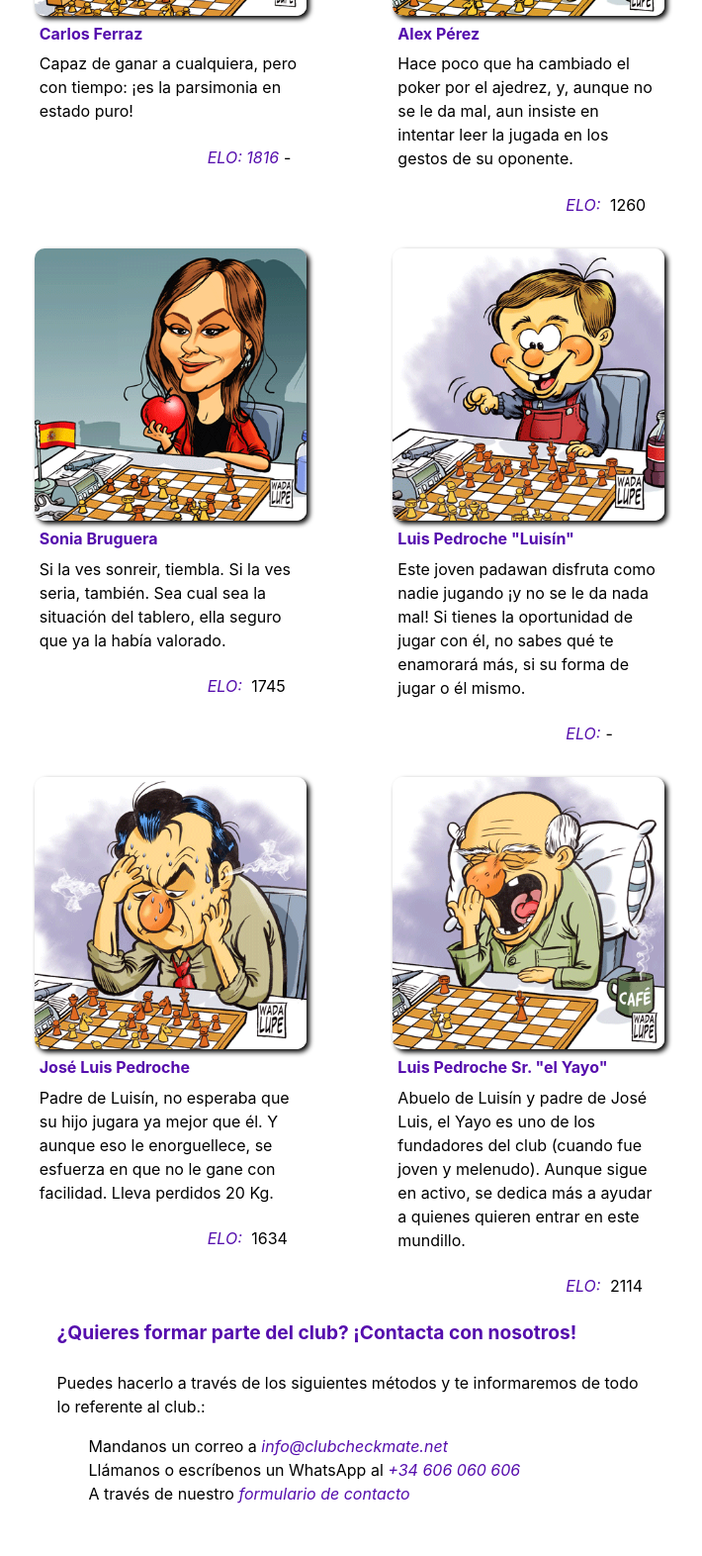
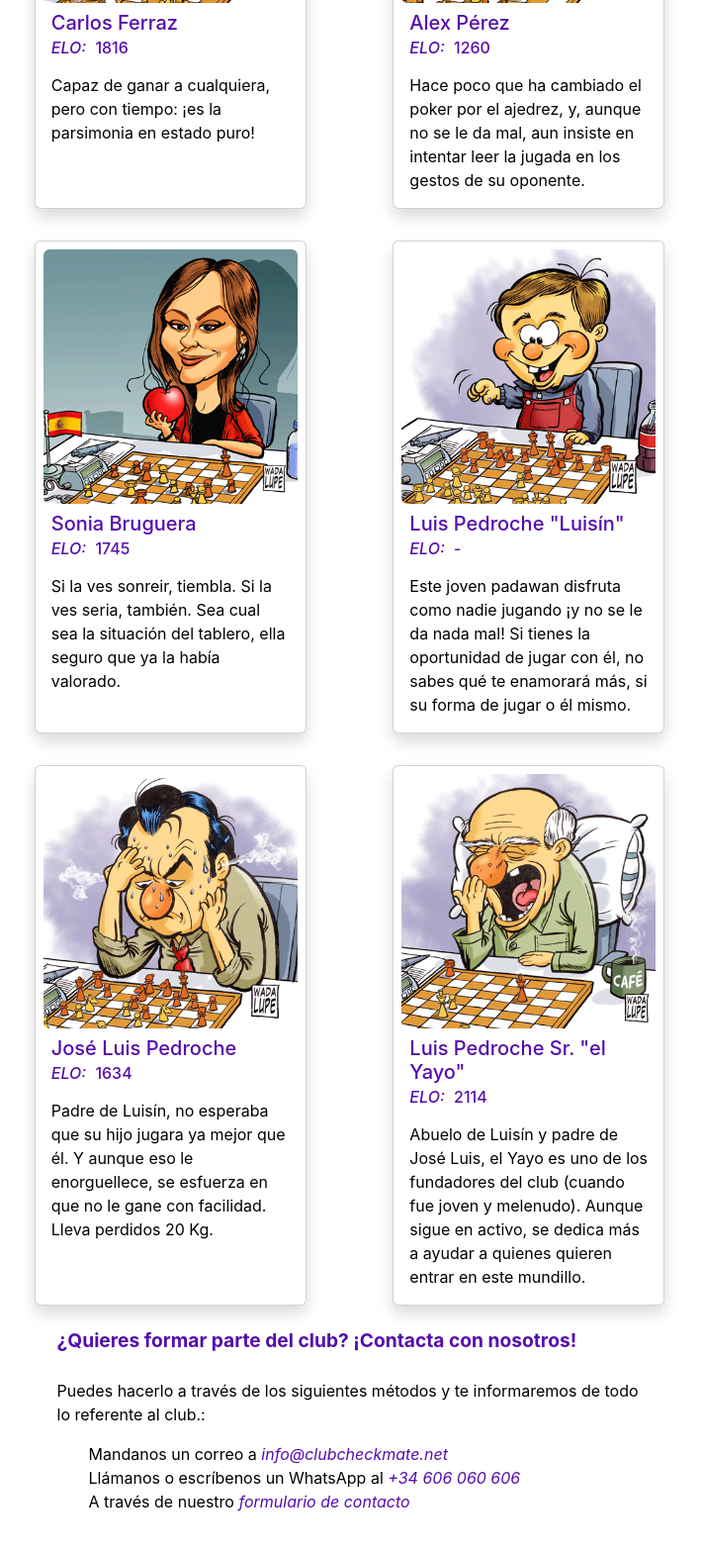
Before and after one commit to AlexGlezHdez/HHTMLCSS2-pec2, a website built with Parcel: page src/miembros.html in a window 1280 px wide. Shown: the part 1050-2622 px from the top of the page at 99% size, without its empty margins (536-1246 px from the left). Built offline with nearby package versions, Linux system fonts and the light colour scheme.

Commit message:
Ejercicio finalizado a falta de Grid @support y revisión general.

```diff
--- a/src/assets/styles/_variables.scss
+++ b/src/assets/styles/_variables.scss
@@ -27,3 +27,4 @@ $mqMaxContentWidth: 1000px;
 // Modiicaciones sobre Bootstrap
 $headings-color: $color-terciario;
 $figure-caption-color: $color-terciario;
+$border-color: $color-terciario !important;
--- a/src/assets/styles/layouts/_card.scss
+++ b/src/assets/styles/layouts/_card.scss
@@ -33,9 +33,3 @@ padding: 0 5px;
   align-self: end;
   width: 100px;
 }
-
-.tarjeta-elo-titulo {
-  font-style: italic;
-  margin-right: 5px;
-  color: $color-terciario;
-}
--- a/src/assets/styles/layouts/_header.scss
+++ b/src/assets/styles/layouts/_header.scss
@@ -17,6 +17,8 @@
 
 .cabecera-bs {
   @include cabecera-bs();
+
+  border-bottom: 1px solid $color-terciario;
 }
 .cabecera-bs-portada {
   @include cabecera-bs($color: $color-secundario);
--- a/src/assets/styles/layouts/_members.scss
+++ b/src/assets/styles/layouts/_members.scss
@@ -1,5 +1,3 @@
-@import "card";
-
 .central-miembros {
   @extend %central;
   display: flex;
@@ -19,6 +17,16 @@
   flex-wrap: wrap;
   justify-content: space-evenly;
   gap: 2em;
+}
+
+.tarjeta-elo-titulo {
+  font-style: italic;
+  margin-right: 5px;
+  color: $color-terciario;
+}
+
+.tarjeta-bs {
+  width: 275px;
 
 }
 
--- a/src/assets/styles/layouts/_mix.scss
+++ b/src/assets/styles/layouts/_mix.scss
@@ -1,8 +1,16 @@
 .central-mix {
   @extend %central;
+
+    padding: 1em;
 }
 
 .btn-primary {
-  @include button-variant($color-terciario, darken($color-terciario, 7.5%), darken($color-terciario, 10%), lighten($color-terciario,5%), lighten($color-terciario, 10%), darken($color-terciario,30%));
+  @include button-variant(
+      $color-terciario,
+      darken($color-terciario, 7.5%),
+      $color-secundario,
+      lighten($color-terciario,5%),
+      lighten($color-terciario, 10%),
+      $color-secundario);
   color: $color-secundario;
 }
--- a/src/views/members.html
+++ b/src/views/members.html
@@ -1,134 +1,151 @@
 <main class="central-miembros">
     <h2 class="titulo-miembros">Miembros del club</h2>
     <div class="listado-miembros">
-        <div class="tarjeta">
+        <div class="tarjeta-bs card p-2 shadow">
             <img
                 src="/src/assets/images/profiles/perfil-01.png"
                 alt="Foto de Juan Gómez"
-                class="tarjeta-imagen"
+                class="card-img-top rounded"
             />
-            <span class="tarjeta-nombre">Juan Gómez</span>
-            <p class="tarjeta-descripcion">
+            <div class="card-body p-2">
+                <h5 class="card-title">Juan Gómez</h5>
+                <h6 class="card-subtitle mb-3">
+                    <span class="tarjeta-elo-titulo">ELO:</span> 1523
+                </h6>
+                <p class="card-text">
                     Descubrió el ajedrez cuando se metió en la nariz un peón del
                     tablero de su padre. Desde entonces se convirtió en un
                     apasionado del juego. No es un gran jugador, pero ¡le echa
                     narices!.
                 </p>
-            <div class="tarjeta-elo">
-                <span class="tarjeta-elo-titulo">ELO:</span> 1523
             </div>
         </div>
-        <div class="tarjeta">
+        <div class="tarjeta-bs card p-2 shadow">
             <img
                 src="/src/assets/images/profiles/perfil-02.png"
                 alt="Foto de Cordell Norris"
-                class="tarjeta-imagen"
+                class="card-img-top rounded"
             />
-            <span class="tarjeta-nombre">Cordell Norris</span>
-            <p class="tarjeta-descripcion">
-                Su estrategia favorita es sencilla: Basta con mirar el tablero
-                para que las piezas de su oponente comiencen a temblar, hasta
-                que se rinden todas. Y eso que en el fondo es un tio muy afable.
-            </p>
-            <div class="tarjeta-elo">
+            <div class="card-body p-2">
+                <h5 class="card-title">Cordell Norris</h5>
+                <h6 class="card-subtitle mb-3">
                     <span class="tarjeta-elo-titulo">ELO:</span>
                     <span class="fa-solid fa-infinity"></span>
+                </h6>
+                <p class="card-text">
+                    Su estrategia favorita es sencilla: Basta con mirar el
+                    tablero para que las piezas de su oponente comiencen a
+                    temblar, hasta que se rinden todas. Y eso que en el fondo es
+                    un tio muy afable.
+                </p>
             </div>
         </div>
-        <div class="tarjeta">
+        <div class="tarjeta-bs card p-2 shadow">
             <img
                 src="/src/assets/images/profiles/perfil-03.png"
                 alt="Foto de Carlos Ferraz"
-                class="tarjeta-imagen"
+                class="card-img-top rounded"
             />
-            <span class="tarjeta-nombre">Carlos Ferraz</span>
-            <p class="tarjeta-descripcion">
-                Capaz de ganar a cualquiera, pero con tiempo: ¡es la parsimonia
-                en estado puro!
+            <div class="card-body p-2">
+                <h5 class="card-title">Carlos Ferraz</h5>
+                <h6 class="card-subtitle mb-3">
+                    <span class="tarjeta-elo-titulo">ELO:</span> 1816
+                </h6>
+                <p class="card-text">
+                    Capaz de ganar a cualquiera, pero con tiempo: ¡es la
+                    parsimonia en estado puro!
                 </p>
-            <div class="tarjeta-elo">
-                <span class="tarjeta-elo-titulo">ELO: 1816</span>-
             </div>
         </div>
-        <div class="tarjeta">
+        <div class="tarjeta-bs card p-2 shadow">
             <img
                 src="/src/assets/images/profiles/perfil-04.png"
                 alt="Foto de Alex Pérez"
-                class="tarjeta-imagen"
+                class="card-img-top rounded"
             />
-            <span class="tarjeta-nombre">Alex Pérez</span>
-            <p class="tarjeta-descripcion">
-                Hace poco que ha cambiado el poker por el ajedrez, y, aunque no
-                se le da mal, aun insiste en intentar leer la jugada en los
-                gestos de su oponente.
+            <div class="card-body p-2">
+                <h5 class="card-title">Alex Pérez</h5>
+                <h6 class="card-subtitle mb-3">
+                    <span class="tarjeta-elo-titulo">ELO:</span> 1260
+                </h6>
+                <p class="card-text">
+                    Hace poco que ha cambiado el poker por el ajedrez, y, aunque
+                    no se le da mal, aun insiste en intentar leer la jugada en
+                    los gestos de su oponente.
                 </p>
-            <div class="tarjeta-elo">
-                <span class="tarjeta-elo-titulo">ELO:</span> 1260
             </div>
         </div>
-        <div class="tarjeta">
+        <div class="tarjeta-bs card p-2 shadow">
             <img
                 src="/src/assets/images/profiles/perfil-05.png"
                 alt="Foto de Sonia Bruguera"
-                class="tarjeta-imagen"
+                class="card-img-top rounded"
             />
-            <span class="tarjeta-nombre">Sonia Bruguera</span>
-            <p class="tarjeta-descripcion">
-                Si la ves sonreir, tiembla. Si la ves seria, también. Sea cual
-                sea la situación del tablero, ella seguro que ya la había
-                valorado.
+            <div class="card-body p-2">
+                <h5 class="card-title">Sonia Bruguera</h5>
+                <h6 class="card-subtitle mb-3">
+                    <span class="tarjeta-elo-titulo">ELO:</span> 1745
+                </h6>
+                <p class="card-text">
+                    Si la ves sonreir, tiembla. Si la ves seria, también. Sea
+                    cual sea la situación del tablero, ella seguro que ya la
+                    había valorado.
                 </p>
-            <div class="tarjeta-elo">
-                <span class="tarjeta-elo-titulo">ELO:</span> 1745
             </div>
         </div>
-        <div class="tarjeta">
+        <div class="tarjeta-bs card p-2 shadow">
             <img
                 src="/src/assets/images/profiles/perfil-06.png"
                 alt="Foto de Luis Pedroche"
-                class="tarjeta-imagen"
+                class="card-img-top rounded"
             />
-            <span class="tarjeta-nombre">Luis Pedroche "Luisín"</span>
-            <p class="tarjeta-descripcion">
-                Este joven padawan disfruta como nadie jugando ¡y no se le da
-                nada mal! Si tienes la oportunidad de jugar con él, no sabes qué
-                te enamorará más, si su forma de jugar o él mismo.
+            <div class="card-body p-2">
+                <h5 class="card-title">Luis Pedroche "Luisín"</h5>
+                <h6 class="card-subtitle mb-3">
+                    <span class="tarjeta-elo-titulo">ELO:</span> -
+                </h6>
+                <p class="card-text">
+                    Este joven padawan disfruta como nadie jugando ¡y no se le
+                    da nada mal! Si tienes la oportunidad de jugar con él, no
+                    sabes qué te enamorará más, si su forma de jugar o él mismo.
                 </p>
-            <div class="tarjeta-elo">
-                <span class="tarjeta-elo-titulo">ELO:</span>-
             </div>
         </div>
-        <div class="tarjeta">
+        <div class="tarjeta-bs card p-2 shadow">
             <img
                 src="/src/assets/images/profiles/perfil-07.png"
                 alt="Foto de José Luis Pedroche"
-                class="tarjeta-imagen"
+                class="card-img-top rounded"
             />
-            <span class="tarjeta-nombre">José Luis Pedroche</span>
-            <p class="tarjeta-descripcion">
-                Padre de Luisín, no esperaba que su hijo jugara ya mejor que él.
-                Y aunque eso le enorguellece, se esfuerza en que no le gane con
-                facilidad. Lleva perdidos 20 Kg.
+            <div class="card-body p-2">
+                <h5 class="card-title">José Luis Pedroche</h5>
+                <h6 class="card-subtitle mb-3">
+                    <span class="tarjeta-elo-titulo">ELO:</span> 1634
+                </h6>
+                <p class="card-text">
+                    Padre de Luisín, no esperaba que su hijo jugara ya mejor que
+                    él. Y aunque eso le enorguellece, se esfuerza en que no le
+                    gane con facilidad. Lleva perdidos 20 Kg.
                 </p>
-            <div class="tarjeta-elo">
-                <span class="tarjeta-elo-titulo">ELO:</span> 1634
             </div>
         </div>
-        <div class="tarjeta">
+        <div class="tarjeta-bs card p-2 shadow">
             <img
                 src="/src/assets/images/profiles/perfil-08.png"
                 alt="Foto de Luis Pedroche Senior"
-                class="tarjeta-imagen"
+                class="card-img-top rounded"
             />
-            <span class="tarjeta-nombre">Luis Pedroche Sr. "el Yayo"</span>
-            <p class="tarjeta-descripcion">
+            <div class="card-body p-2">
+                <h5 class="card-title">Luis Pedroche Sr. "el Yayo"</h5>
+                <h6 class="card-subtitle mb-3">
+                    <span class="tarjeta-elo-titulo">ELO:</span> 2114
+                </h6>
+                <p class="card-text">
                     Abuelo de Luisín y padre de José Luis, el Yayo es uno de los
-                fundadores del club (cuando fue joven y melenudo). Aunque sigue
-                en activo, se dedica más a ayudar a quienes quieren entrar en
-                este mundillo.
+                    fundadores del club (cuando fue joven y melenudo). Aunque
+                    sigue en activo, se dedica más a ayudar a quienes quieren
+                    entrar en este mundillo.
                 </p>
-            <div class="tarjeta-elo">
-                <span class="tarjeta-elo-titulo">ELO:</span> 2114
             </div>
         </div>
     </div>
```
Also changed, not shown: src/views/mix.html (+29 -8 lines). Lines whose indentation alone changed are shown as unchanged.
